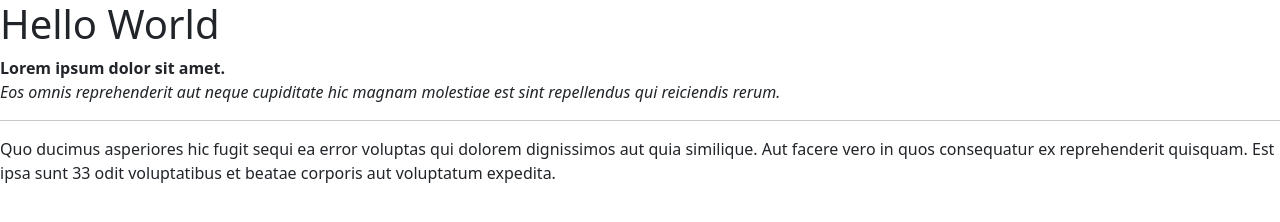
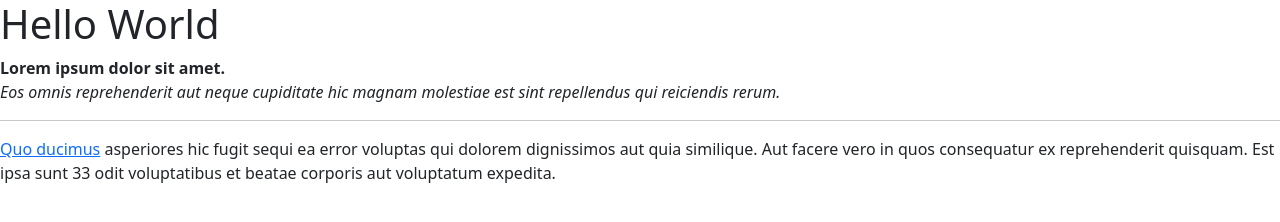
Before and after one commit to boreilly26/boreilly26.github.io, a plain HTML site: page index.html in a window 1280 px wide. Drawn offline with Linux system fonts and the light colour scheme.

Commit message:
Update index.html

```diff
--- a/index.html
+++ b/index.html
@@ -15,7 +15,7 @@
             <b>Lorem ipsum dolor sit amet.</b><br>
             <i>Eos omnis reprehenderit aut neque cupiditate hic magnam molestiae est sint repellendus qui reiciendis rerum.</i><br>
             <hr>
-            Quo ducimus asperiores hic fugit sequi ea error voluptas qui dolorem dignissimos aut quia similique. Aut facere vero in quos consequatur ex reprehenderit quisquam. Est ipsa sunt 33 odit voluptatibus et beatae corporis aut voluptatum expedita.
+            <a href="https://www.google.com">Quo ducimus</a> asperiores hic fugit sequi ea error voluptas qui dolorem dignissimos aut quia similique. Aut facere vero in quos consequatur ex reprehenderit quisquam. Est ipsa sunt 33 odit voluptatibus et beatae corporis aut voluptatum expedita.
         </p>
     </body>
 </html>
```
